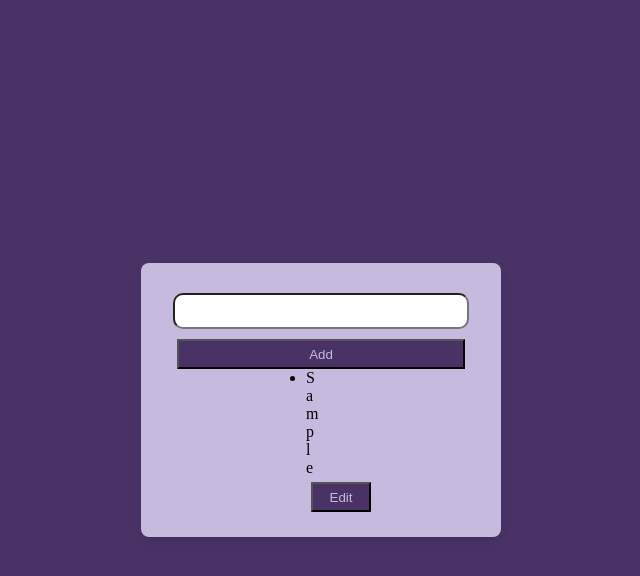
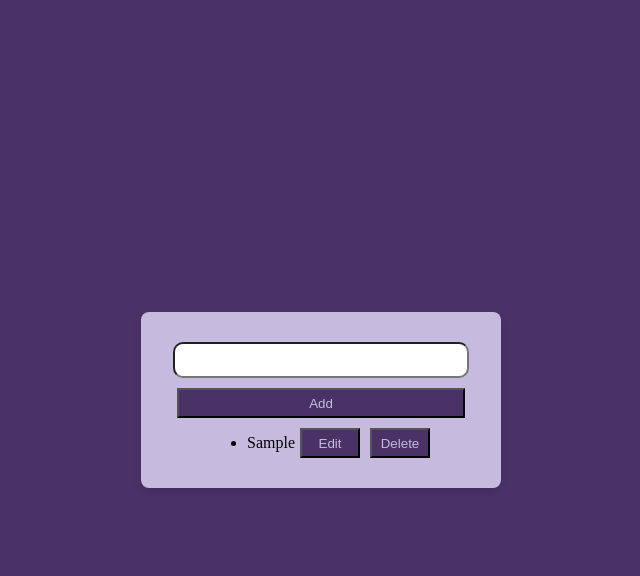
Before and after one commit to samjhanaaa/TODO, a plain HTML site: page index.html in a window 1280 px wide. Both pictures are taken after typing "Sample" into the empty fields and a click on the button "Add". Shown: the whole page, without its empty margins (319-959 px from the left). Drawn offline with Linux system fonts and the light colour scheme.

Commit message:
added delete functionality

```diff
--- a/script.js
+++ b/script.js
@@ -1,25 +1,48 @@
+
 const input = document.getElementById("todo-input");
 const btnInput = document.getElementById("add-input");
 const todoList = document.getElementById("todo-list");
 
+
 function addTask() {
+    //create a div to add list items, edit and delete button
+    const taskContainer = document.createElement("div");
+    taskContainer.className = "task-container";
+
+    //create space to add list item
     const makeList = document.createElement("li");
     makeList.textContent = input.value;
 
+    //button to edit task
     const editTask = document.createElement("Button")
     editTask.textContent = "Edit";
     editTask.className = "edit-button";
 
+    //button to delete task
+    const deleteTask = document.createElement("Button")
+    deleteTask.textContent = "Delete";
+    deleteTask.className = "delete-button";
+
+    //function to edit
     editTask.onclick = function edit() {
-        const newEditTask = prompt("Edit", input)
-        makeList.firstchild.textContent = newEditTask.trim()
+        const newEditTask = prompt("Edit", makeList.textContent)
+        makeList.firstChild.textContent = newEditTask.trim()
     }
 
-    todoList.appendChild(makeList);
-    todoList.appendChild(editTask);
+    //function to delete
+    deleteTask.onclick = function () {
+        taskContainer.remove();
+    }
 
-    input.value = "";
+    //add list , edit and delete to task container
+    taskContainer.appendChild(makeList);
+    taskContainer.appendChild(editTask);
+    taskContainer.appendChild(deleteTask);
+
+    // add task to display in todo list
+    todoList.appendChild(taskContainer);
 
 
-
+    //clear input space
+    input.value = "";
 }
```
Also changed, not shown: index.html (+1 -0 lines).
